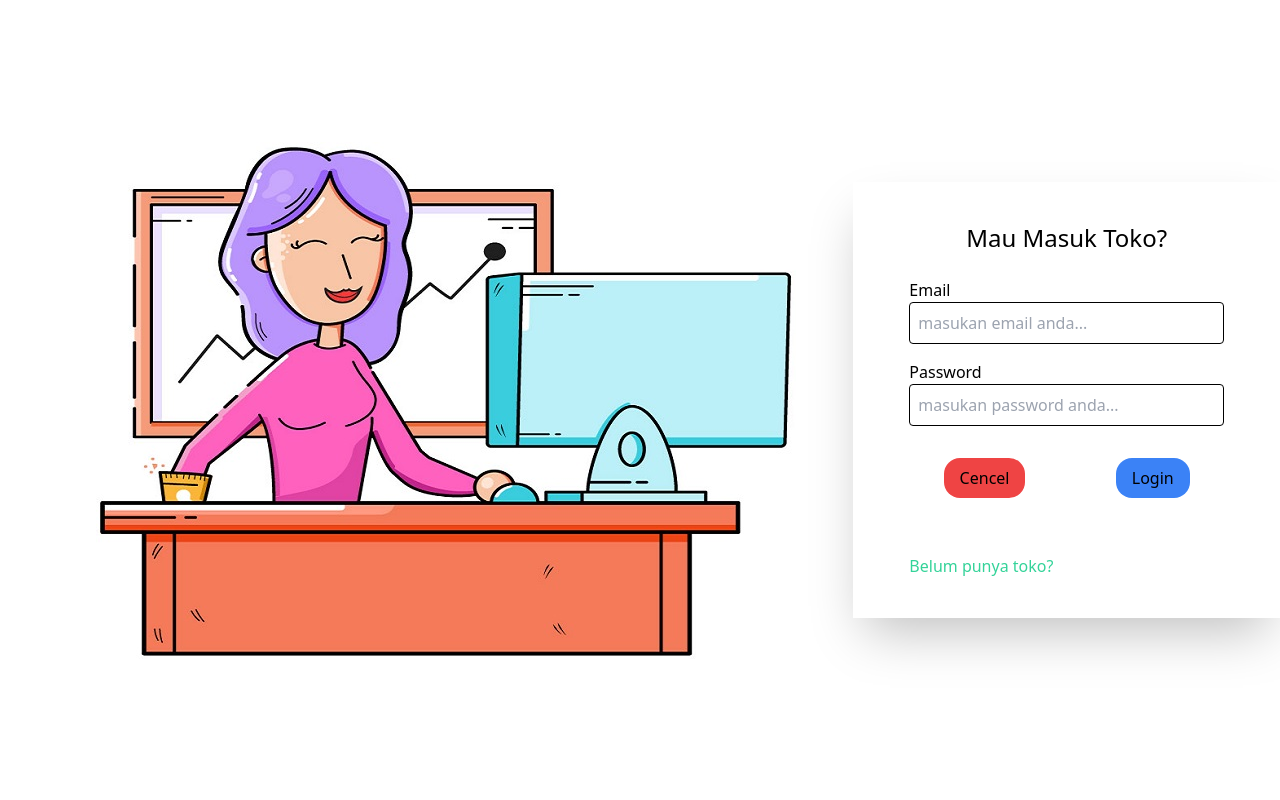
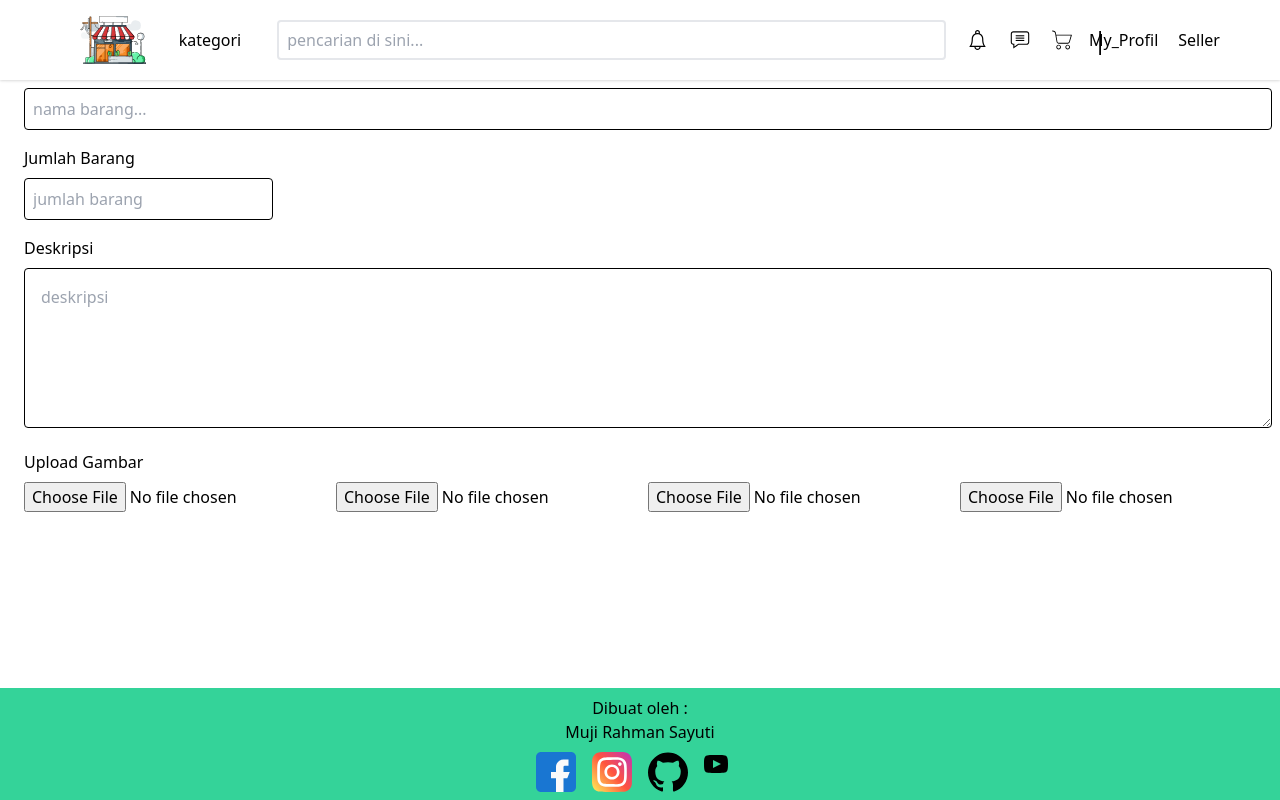
Before and after one commit to MujiRahman/frontend-toserba, a React (Create React App) app: page /create_product in a window 1280 px wide. Built offline with nearby package versions, Linux system fonts and the light colour scheme.

Commit message:
melakukan penataan front end secara sederhana

```diff
--- a/package.json
+++ b/package.json
@@ -48,6 +48,7 @@
     ]
   },
   "devDependencies": {
+    "@types/react-router-dom": "^5.1.7",
     "autoprefixer": "^9.8.6",
     "postcss": "^8.2.4",
     "postcss-cli": "^8.3.1",
--- a/src/assets/index.ts
+++ b/src/assets/index.ts
@@ -8,7 +8,7 @@ import hum from './icon/menu.svg';
 import messege from './icon/messege.svg';
 import telegram from './icon/telegram.svg';
 import trolly from './icon/trolly.svg';
-import twitter from './icon/twitter.svg';
+import youtube from './icon/youtube.svg';
 
 // dari image
 import check_out from './image/check_out.svg';
@@ -17,4 +17,4 @@ import register from './image/register.jpg';
 import toko from './image/toko.svg';
 import dumy from './image/dumy.jpg';
 
-export {bell, discord, facebook, github, instagram, hum, messege, telegram, trolly, twitter, check_out, login, register, toko, dumy};
+export {bell, discord, facebook, github, instagram, hum, messege, telegram, trolly, youtube, check_out, login, register, toko, dumy};
--- /dev/null
+++ b/src/components/moleculs/footer/index.tsx
@@ -0,0 +1,29 @@
+import React from 'react'
+import { facebook, github, instagram, youtube } from '../../../assets';
+
+interface Props{
+
+}
+
+export const Footer: React.FC<Props> = () => {
+    return (
+        <footer className="w-full max-h-26 bg-green-400 py-2 box-border">
+            <h2 className="text-center font-medium">Dibuat oleh :</h2>
+            <p className="text-center mb-2">Muji Rahman Sayuti</p>
+            <div className="flex justify-center gap-4">
+                <a href="*" className="w-10 h-10">
+                    <img src={facebook} alt="fb"/>
+                </a>
+                <a href="*" className="w-10 h-10">
+                    <img src={instagram} alt="ig"/>
+                </a>
+                <a href="*" className="w-10 h-10">
+                    <img src={github} alt="github"/>
+                </a>
+                <a href="*" className="w-10 h-10">
+                    <img src={youtube} alt=""/>
+                </a>
+            </div>
+        </footer>
+    );
+}
--- a/src/components/moleculs/header/index.tsx
+++ b/src/components/moleculs/header/index.tsx
@@ -1,4 +1,5 @@
 import React from 'react'
+import { useHistory } from 'react-router-dom';
 import { bell, hum, messege, toko, trolly } from '../../../assets';
 // import Input from '../../atoms/input';
 
@@ -7,9 +8,10 @@ interface Props{
 }
 
 export const Header: React.FC<Props> = () => {
+    const history=useHistory();
     return (
         <nav className="absolute shadow bg-white w-full bg-white flex p-4 px-2 items-center">
-            <div className="w-1/2 md:w-2/12">
+            <div className="w-1/2 md:w-2/12 lg:ml-14">
                 <div className=" inline-flex justify-start items-start md:flex">
                     <button className="w-8 h-5 md:hidden">
                         <img src={hum} alt="humberger menu"/>
@@ -22,9 +24,9 @@ export const Header: React.FC<Props> = () => {
                     </div>
                 </div>
             </div>
-            <div className="hidden md:block md w-9/12 -ml-5">
+            <div className="hidden md:block md w-9/12 lg:-ml-24 lg:-mr-8 ">
                 <div className="flex justify-around items-center">
-                    <button className="from-green-400 bg-mid-gray">
+                    <button className="from-green-400 bg-mid-gray mr-4">
                         kategori
                     </button>
                     <input type="text" name="search" id="search" placeholder="pencarian di sini..." className="w-full h-10  border-2 rounded p-2 px-2 ml-5"/>
@@ -40,10 +42,10 @@ export const Header: React.FC<Props> = () => {
                     <p className="mx-5 text-2xl">|</p>
                 </div>
             </div>
-            <div className="w-1/2 md:w-1/12 mx-5">
+            <div className="w-1/2 md:w-1/12 mx-5 lg:mr-12">
                 <div className="flex justify-end md:felx">
-                    <button className="hidden md:block">my</button>
-                    <button className="ml-5 mb-3 md:mb-0">profil</button>
+                    <button className="hidden md:block" onClick={()=>history.push('/login')}>My_Profil</button>
+                    <button className="ml-5 mb-3 md:mb-0" onClick={()=>history.push('/register')}>Seller</button>
                 </div>
             </div>
         </nav>
--- /dev/null
+++ b/src/config/routes/index.tsx
@@ -0,0 +1,29 @@
+import React from 'react';
+import { BrowserRouter as Router, Route, Switch } from 'react-router-dom';
+import Login from '../../pages/login'
+import { MainApp } from '../../pages/mainApp';
+import Register from '../../pages/register'
+
+interface Props{
+
+}
+
+const Routes: React.FC<Props> = () => {
+    return (
+        <Router>
+            <Switch>
+                <Route path="/login">
+                    <Login/>
+                </Route>
+                <Route path="/register">
+                    <Register/>
+                </Route>
+                <Route path="/">
+                    <MainApp/>
+                </Route>
+            </Switch>
+        </Router>
+    );
+}
+
+export default Routes;
--- a/src/pages/App.tsx
+++ b/src/pages/App.tsx
@@ -1,6 +1,11 @@
 import React from 'react';
+import Routes from '../config/routes';
+// import { check_out } from '../assets';
+// import CheckOut from './detailProduct';
+// import { Footer } from '../components/moleculs/footer';
+// import CreateProduct from './createProduct';
 // import { login } from '../assets';
-import Login from './login';
+// import Login from './login';
 // import { BlogItem } from '../components/moleculs/blogItem';
 // import { toko } from '../assets';
 // import { Header } from '../components/moleculs/header';
@@ -13,7 +18,11 @@ function App() {
       {/* <Header/> */}
       {/* <BlogItem/> */}
       {/* <Register /> */}
-      <Login />
+      {/* <Login /> */}
+      {/* <Footer /> */}
+      {/* <CreateProduct /> */}
+      {/* <CheckOut/> */}
+      <Routes />
     </div>
   );
 }
--- /dev/null
+++ b/src/pages/createProduct/index.tsx
@@ -0,0 +1,43 @@
+import React from 'react'
+import { dumy } from '../../assets';
+
+interface Props{
+
+}
+
+const CreateProduct: React.FC<Props> = () => {
+    return (
+        <div className="p-6">
+            <p className="text-center font-sans font-semibold text-2xl text-green-500">Jual Barang Baru</p>
+            <form className="">
+                <label className="flex flex-row mb-2">Nama Barang</label>
+                <input type="text" placeholder="nama barang..." className="rounded p-2 border border-black mb-4 w-full"/>
+                <label className="flex flex-row mb-2">Jumlah Barang</label>
+                <input type="text" placeholder="jumlah barang" className="rounded p-2 border border-black mb-4"/>
+                <label className="flex flex-row mb-2">Deskripsi</label>
+                <textarea name="deskripsi" placeholder="deskripsi" className="rounded p-4 border border-black mb-4 w-full h-40 box-border"></textarea>
+                <p className="mb-2">Upload Gambar</p>
+                <div className="flex justify-center">
+                    <div>
+                        <input type="file" />
+                        <img src={dumy} className="w-10 h-10 hidden" alt="preview"/>
+                    </div>
+                    <div>
+                        <input type="file" />
+                        <img src={dumy} className="w-10 h-10 hidden" alt="preview"/>
+                    </div>
+                    <div>
+                        <input type="file" />
+                        <img src={dumy} className="w-10 h-10 hidden" alt="preview"/>
+                    </div>
+                    <div>
+                        <input type="file" />
+                        <img src={dumy} className="w-10 h-10 hidden" alt="preview"/>
+                    </div>
+                </div>
+            </form>
+        </div>
+    );
+}
+
+export default CreateProduct;
--- /dev/null
+++ b/src/pages/detailProduct/index.tsx
@@ -0,0 +1,28 @@
+import React from 'react'
+import { dumy } from '../../assets';
+// import CreateProduct from '../createProduct';
+
+interface Props{
+
+}
+
+const DetailProduct: React.FC<Props> = () => {
+    return (
+        <div>
+            <div className="flex">
+                <img src={dumy} alt="d.product" className="w-20 h-20 shadow"/>
+                <div className="block">
+                    <h2>judul/nama barang</h2>
+                    <h4>jumlah barang dan terjual</h4>
+                    <p>Lorem ipsum dolor sit amet consectetur adipisicing elit. Commodi cum iure, nulla quidem corrupti necessitatibus doloremque quos adipisci voluptatem quam ipsam voluptate perferendis ut ipsum. Unde saepe debitis error voluptates.</p>
+                </div>
+            </div>
+            <div className="flex p4 wfull border border-black shadow">
+                <button>Ulasan</button>
+                <button>Diskusi</button>
+            </div>
+        </div>
+    );
+}
+
+export default DetailProduct;
--- /dev/null
+++ b/src/pages/home/index.tsx
@@ -0,0 +1,15 @@
+import React from 'react'
+
+interface Props{
+
+}
+
+const Home: React.FC<Props> = () => {
+    return (
+        <div className="block">
+
+        </div>
+    );
+}
+
+export default Home;
--- a/src/pages/login/index.tsx
+++ b/src/pages/login/index.tsx
@@ -1,4 +1,5 @@
 import React from 'react'
+import { useHistory } from 'react-router-dom';
 import { login } from '../../assets';
 
 interface Props{
@@ -6,6 +7,7 @@ interface Props{
 }
 
 const Login: React.FC<Props> = () => {
+    const history =useHistory();
     return (
         <section className="flex justify-center items-center h-screen box-border">
             <div className="hidden md:block md:w-2/3 xl:pl-24">
@@ -21,10 +23,10 @@ const Login: React.FC<Props> = () => {
                 </form>
                 <div className="flex justify-evenly">
                     <button className="bg-red-500 py-2 px-4 rounded-2xl">Cencel</button>
-                    <button className="bg-blue-500 py-2 px-4 rounded-2xl">Login</button>
+                    <button className="bg-blue-500 py-2 px-4 rounded-2xl" onClick={()=>history.push('/')}>Login</button>
                 </div>
                 <div>
-                    <button className="text-green-400 font-light font-sans mt-14 ml-14 font-medium">Belum punya toko?</button>
+                    <h3 className="text-green-400 font-light font-sans mt-14 ml-14 font-medium">Belum punya toko? <button className="underline italic" onClick={()=>history.push('/register')}>Klik disini.</button></h3>
                 </div>
             </div>
         </section>
--- /dev/null
+++ b/src/pages/mainApp/index.tsx
@@ -0,0 +1,39 @@
+import React from 'react'
+import { BrowserRouter as Router, Route, Switch } from 'react-router-dom';
+import { Footer } from '../../components/moleculs/footer'
+import { Header } from '../../components/moleculs/header'
+import CreateProduct from '../createProduct';
+import DetailProduct from '../detailProduct';
+import Home from '../home';
+
+interface Props{
+
+}
+
+export const MainApp: React.FC<Props> = () => {
+    return (
+        <div className="flex flex-row w-full h-screen">
+            <div className="fixed w-full">
+                <Header />
+            </div>
+            <div className="">
+                <Router>
+                    <Switch>
+                        <Route path="/detail_product">
+                            <DetailProduct />
+                        </Route>
+                        <Route path="/create_product">
+                            <CreateProduct />
+                        </Route>
+                        <Route path="/">
+                            <Home />
+                        </Route>
+                    </Switch>
+                </Router>
+            </div>
+            <div className="w-full absolute inset-x-0 bottom-0">
+                <Footer />
+            </div>
+        </div>
+    );
+}
--- a/src/pages/register/index.tsx
+++ b/src/pages/register/index.tsx
@@ -1,4 +1,5 @@
 import React from 'react'
+import { useHistory } from 'react-router-dom';
 import { register } from '../../assets';
 
 interface Props{
@@ -6,6 +7,7 @@ interface Props{
 }
 
 const Register: React.FC<Props> = () => {
+    const history =useHistory();
     return (
         <section className="flex justify-center items-center h-screen box-border">
             <div className="hidden md:block md:w-2/3 xl:pl-24">
@@ -15,17 +17,17 @@ const Register: React.FC<Props> = () => {
                 <h2 className="text-center text-2xl font-sans font-medium mb-2">Buat Toko Kamu Sendiri</h2>
                 <form className="p-4 lg:px-14">
                     <label htmlFor="" className="flex flex-row">Nama Lengkap</label>
-                    <input type="text" className="mb-4 border border-black rounded w-full" placeholder="masukan nama anda..."/>
+                    <input type="text" className="mb-4 border border-black rounded w-full p-2" placeholder="masukan nama anda..."/>
                     <label htmlFor="" className="flex flex-row">Email</label>
-                    <input type="text" className="mb-4 border border-black rounded w-full" placeholder="masukan email anda..."/>
+                    <input type="text" className="mb-4 border border-black rounded w-full p-2" placeholder="masukan email anda..."/>
                     <label htmlFor="" className="flex flex-row">Password</label>
-                    <input type="text" className="mb-4 border border-black rounded w-full" placeholder="masukan password anda..."/>
+                    <input type="text" className="mb-4 border border-black rounded w-full p-2" placeholder="masukan password anda..."/>
                     <label htmlFor="" className="flex flex-row">Ulangi Password</label>
-                    <input type="text" className="mb-4 border border-black rounded w-full" placeholder="masukan Password lagi..."/>
+                    <input type="text" className="mb-4 border border-black rounded w-full p-2" placeholder="masukan Password lagi..."/>
                 </form>
                 <div className="flex justify-evenly">
-                    <button className="bg-red-500 py-2 px-4 rounded-2xl">cencel</button>
-                    <button className="bg-blue-500 py-2 px-4 rounded-2xl">Submit</button>
+                    <button className="bg-red-500 py-2 px-4 rounded-2xl">Cencel</button>
+                    <button className="bg-blue-500 py-2 px-4 rounded-2xl" onClick={()=>history.push('/login')}>Register</button>
                 </div>
             </div>
         </section>
```
Also changed, not shown: src/assets/icon/youtube.svg (added), 1 other file (tests, documents, lock files or other folders).
